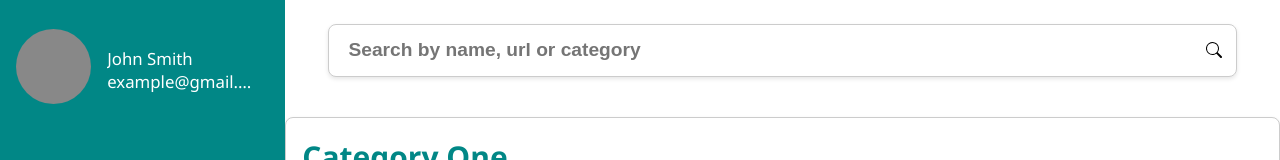
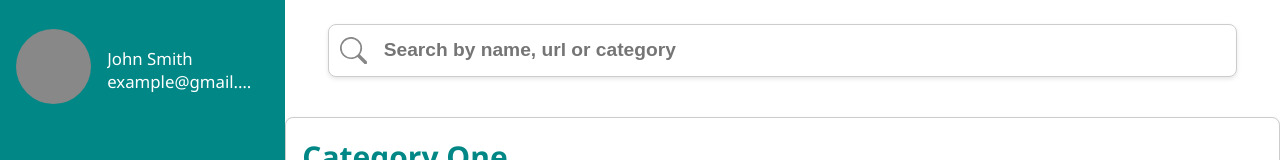
Before and after one commit to SalehK98/myLinks, a React (Vite) app: page / in a window 1280 px wide. Shown: the top 160 px of the page. Built offline with nearby package versions, Linux system fonts and the light colour scheme.

Commit message:
finished styling search bar

```diff
--- a/src/components/SearchBar/SearchBar.jsx
+++ b/src/components/SearchBar/SearchBar.jsx
@@ -1,5 +1,6 @@
 import styles from "../../styles/SearchBar.module.css";
 import { useState, useEffect } from "react";
+import { IconContext } from "react-icons";
 import { BsSearch } from "react-icons/bs";
 
 export default function SearchBar() {
@@ -24,17 +25,23 @@ export default function SearchBar() {
   return (
     <div className={scrollEffect}>
       <div className={styles.searchContainer}>
-        {/* <FontAwesomeIcon icon="fa-solid fa-magnifying-glass" /> */}
-        {/* <i class="fa-solid fa-magnifying-glass" style="color: #85878a;"></i> */}
+        <div className={styles.iconWrapper}>
+          <IconContext.Provider
+            value={{
+              size: "1.7rem",
+              color: "#878787",
+              // className: ".reactSearchIcon",
+            }}
+          >
+            <BsSearch />
+          </IconContext.Provider>
+        </div>
         <input
           type="text"
           placeholder={" Search by name, url or category"}
           className={styles.searchInput}
         />
         {/* <button className={styles.searchButton}> */}
-        {/* Font Awesome search icon */}
-        {/* <i className="fa fa-search"></i> */}
-        <BsSearch />
         {/* </button> */}
       </div>
     </div>
--- a/src/styles/SearchBar.module.css
+++ b/src/styles/SearchBar.module.css
@@ -57,10 +57,25 @@
   border-radius: 0.5rem;
   background-color: #fff;
   box-shadow: 0 0.125rem 0.25rem rgba(0, 0, 0, 0.1);
-  padding: 0.9rem;
+  /* padding: 0.9rem; */
   width: 96%;
   height: 3.3rem;
   margin: 0 auto;
+}
+
+.iconWrapper {
+  width: 3.1rem;
+  height: 3.1rem;
+  display: flex;
+  justify-content: center;
+  align-items: center;
+  background-color: #fff;
+  border-radius: 0.5rem;
+}
+
+.reactSearchIcon {
+  size: 2rem;
+  color: #878787;
 }
 
 .searchInput {
```
